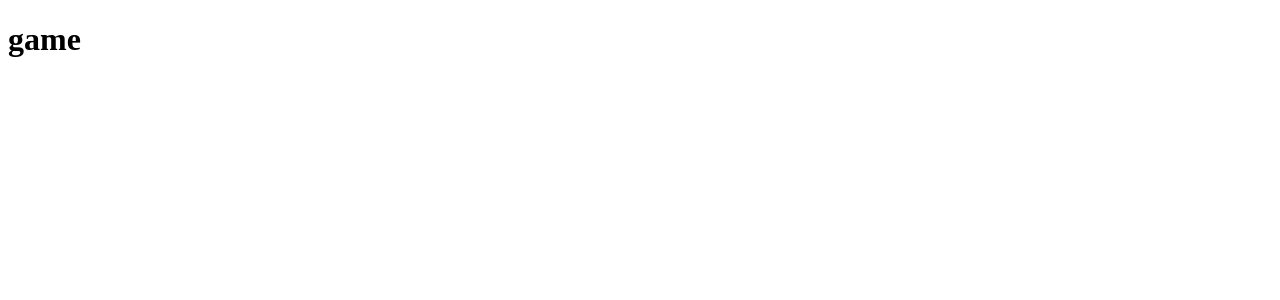
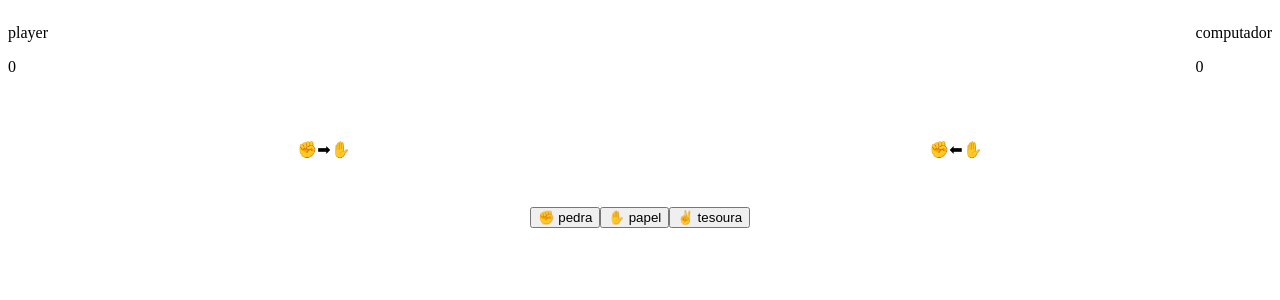
Before and after one commit to AlissonFredo/jokenpo, a React (Vite) app: page /game in a window 1280 px wide. Shown: the top 300 px of the page. Built offline with nearby package versions, Linux system fonts and the light colour scheme.

Commit message:
feat: add Game page
Adds the Game page, responsible for running the game.

```diff
--- a/package.json
+++ b/package.json
@@ -1,7 +1,7 @@
 {
   "name": "jokenpo",
   "private": true,
-  "version": "0.2.0",
+  "version": "0.3.0",
   "type": "module",
   "scripts": {
     "dev": "vite",
--- /dev/null
+++ b/src/pages/game/index.jsx
@@ -0,0 +1,40 @@
+function Game() {
+  return (
+    <div>
+      <div style={{ display: "flex", justifyContent: "space-between" }}>
+        <div style={{ display: "inline-block" }}>
+          <p>player</p>
+          <p>0</p>
+        </div>
+        <div style={{ display: "inline-block" }}>
+          <p>computador</p>
+          <p>0</p>
+        </div>
+      </div>
+
+      <div
+        style={{
+          marginBottom: "2rem",
+          marginTop: "2rem",
+          display: "flex",
+          justifyContent: "space-around",
+        }}
+      >
+        <div style={{ display: "inline-block" }}>
+          <p>&#9994;&#10145;&#9995;</p>
+        </div>
+        <div style={{ display: "inline-block" }}>
+          <p>&#9994;&#11013;&#9995;</p>
+        </div>
+      </div>
+
+      <div style={{ display: "flex", justifyContent: "center" }}>
+        <button>&#9994; pedra</button>
+        <button>&#9995; papel</button>
+        <button>&#9996; tesoura</button>
+      </div>
+    </div>
+  );
+}
+
+export default Game;
--- a/src/routes/index.jsx
+++ b/src/routes/index.jsx
@@ -1,12 +1,13 @@
 import { BrowserRouter, Routes, Route } from "react-router-dom";
 import Play from "../pages/play";
+import Game from "../pages/game";
 
 function Routers() {
   return (
     <BrowserRouter>
       <Routes>
         <Route path="/" element={<Play />} />
-        <Route path="/game" element={<h1>game</h1>} />
+        <Route path="/game" element={<Game />} />
       </Routes>
     </BrowserRouter>
   );
```
Also changed, not shown: 1 other file (tests, documents, lock files or other folders).
